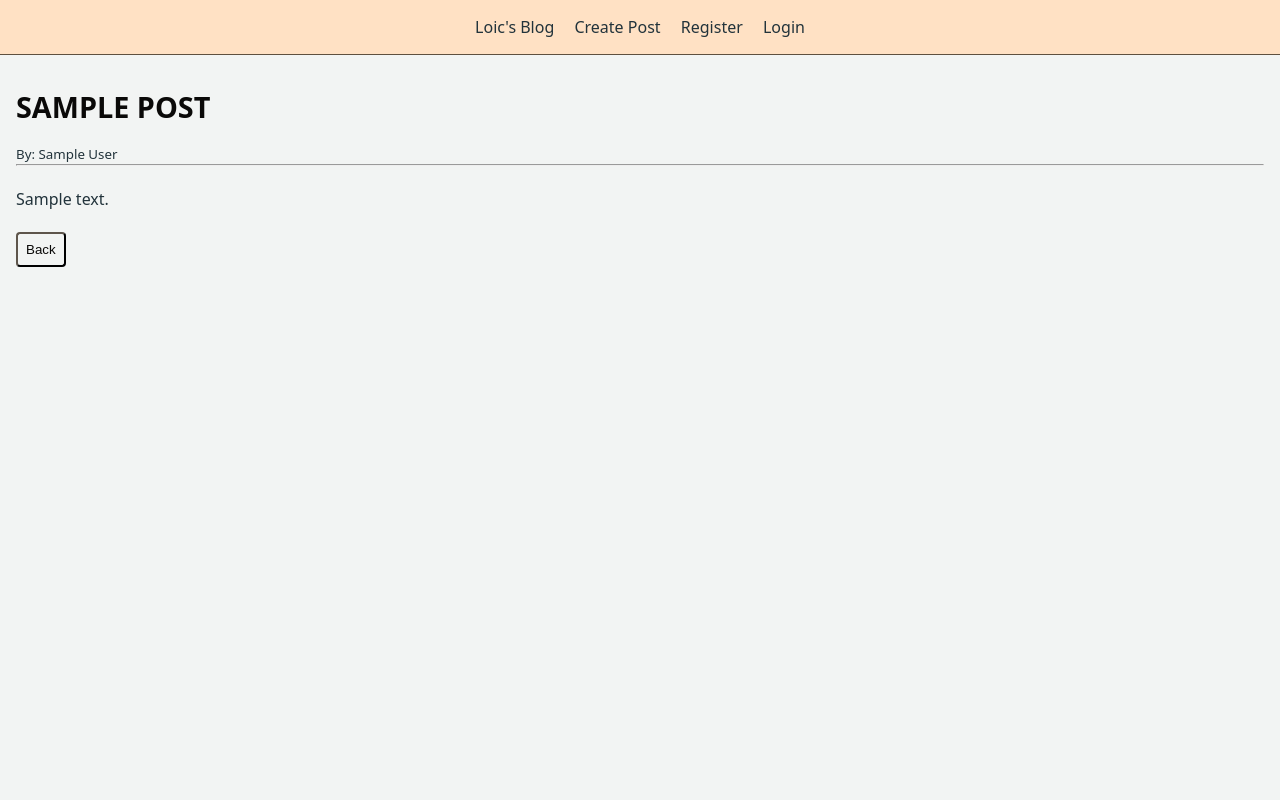
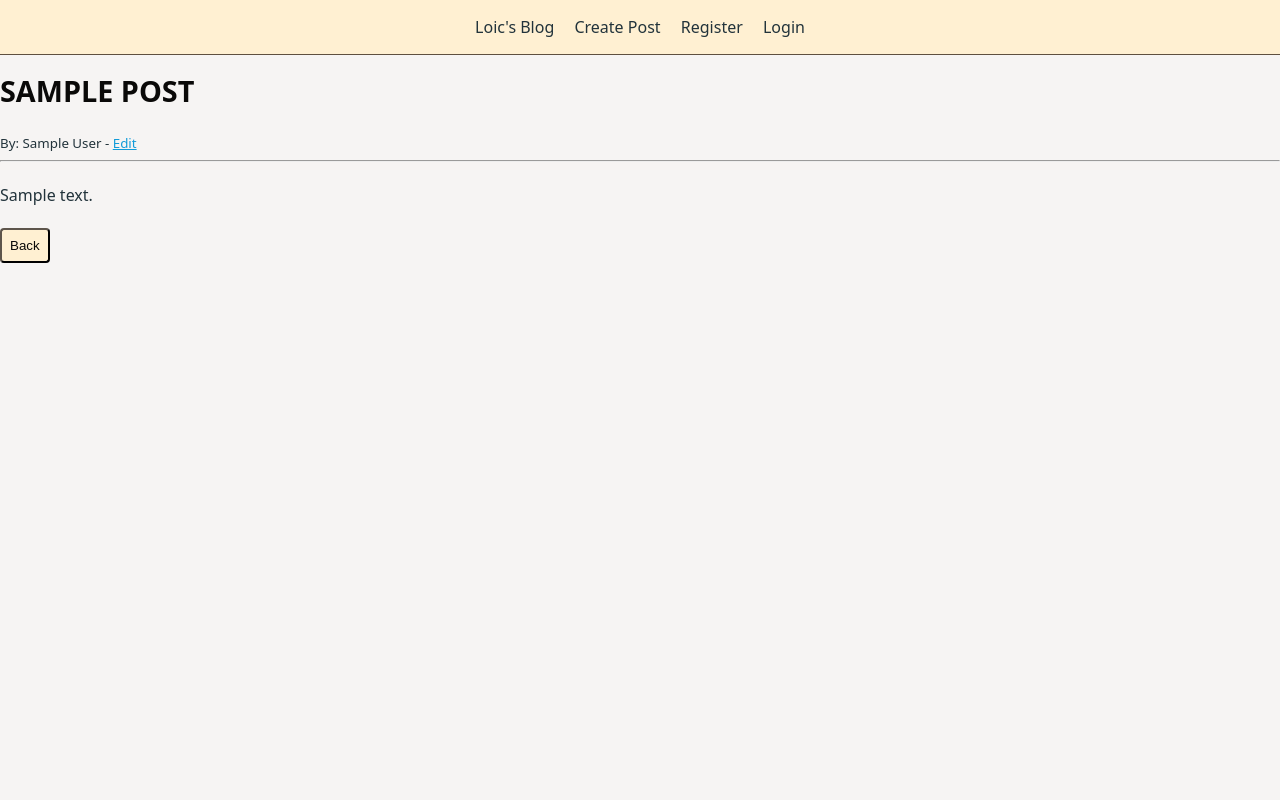
Before and after one commit to skydread1/blog, a Django app: page /post/1 in a window 1280 px wide. Run offline with Django 4.2, Linux system fonts and the light colour scheme; tables that the repository leaves empty hold one stand-in row (values such as "Sample post").

Commit message:
Add edit_post url, template, view and styling

```diff
--- a/loicblog/blog/static/blog/style.css
+++ b/loicblog/blog/static/blog/style.css
@@ -5,8 +5,8 @@
     --link-primary-color: #129bd8;
     --pulse-animation: pulse 2s cubic-bezier(0.4, 0, 0.6, 1) infinite;
 
-    --bg-primary-color: #F2F4F3;
-    --bg-secondary-color: #FFE1C4;
+    --bg-primary-color: #F6F4F3;
+    --bg-secondary-color: #fff0d2;
 
     --text-primary-color: #0A0908;
     --text-secondary-color: #22333B;
@@ -51,6 +51,8 @@ section,
 footer {
     margin: auto;
 }
+
+
 
 h1, h2, h3, h4, h5, h6 {
     padding-bottom: 1rem;
@@ -139,8 +141,9 @@ li a {
 }
 
 button {
+    cursor: pointer;
     padding: 0.5rem;
-    background-color: var(--bg-primary-color);
+    background-color: var(--bg-secondary-color);
     border-radius: 0.25rem;
     border-width: 2px;
     border-color: var(--text-primary-color);
@@ -285,10 +288,3 @@ nav a:hover {
 .active {
     color: var(--active-primary-color);
 }
-
-/* Page - all pages */
-
-section {
-    display: block;
-    margin: 1rem;
-}
--- a/loicblog/blog/templates/home.html
+++ b/loicblog/blog/templates/home.html
@@ -7,7 +7,10 @@
 
 {% for post in object_list %}
     <li><a href="{% url 'post_details' post.pk %}">{{ post.title}}</a>
-         - {{ post.author.first_name }} {{ post.author.last_name }}
+        - {{ post.author.first_name }} {{ post.author.last_name }} -
+        <small>
+            <a href="{% url 'edit_post' post.pk %}">Edit</a>
+        </small>
         <br />
         {{ post.body }}
     </li>
--- a/loicblog/blog/templates/post_details.html
+++ b/loicblog/blog/templates/post_details.html
@@ -8,7 +8,10 @@
 {% block content %}
 
 <h1>{{ post.title }}</h1>
-<small>By: {{ post.author.first_name }} {{ post.author.last_name }}</small>
+<small>
+    By: {{ post.author.first_name }} {{ post.author.last_name }} -
+     <a href="{% url 'edit_post' post.pk %}">Edit</a>
+</small>
 <hr>
 <br />
 {{ post.body }}
--- a/loicblog/blog/urls.py
+++ b/loicblog/blog/urls.py
@@ -1,9 +1,10 @@
 from django.urls import path
-from .views import HomeView, PostDetailsView, CreatePostView
+from .views import HomeView, PostDetailsView, CreatePostView, EditPostView
 
 ## map URLs to class-based views
 urlpatterns = [
     path('', HomeView.as_view(), name='home'),
     path('post/<int:pk>', PostDetailsView.as_view(), name='post_details'),
-    path('create_post/', CreatePostView.as_view(), name='create_post'),
+    path('post/create', CreatePostView.as_view(), name='create_post'),
+    path('post/edit/<int:pk>', EditPostView.as_view(), name='edit_post'),
 ]
--- a/loicblog/blog/views.py
+++ b/loicblog/blog/views.py
@@ -1,7 +1,7 @@
 from django.shortcuts import render
-from django.views.generic import ListView, DetailView, CreateView
+from django.views.generic import ListView, DetailView, CreateView, UpdateView
 from .models import Post
-from .forms import PostForm
+from .forms import CreatePostForm, EditPostForm
 
 ## Class-Based Views (CBVs)
 
@@ -15,5 +15,10 @@ class PostDetailsView(DetailView):
 
 class CreatePostView(CreateView):
     model = Post
-    form_class = PostForm
+    form_class = CreatePostForm
     template_name = 'create_post.html'
+
+class EditPostView(UpdateView):
+    model = Post
+    form_class = EditPostForm
+    template_name = 'edit_post.html'
```
Also changed, not shown: loicblog/blog/forms.py (+10 -1 lines), loicblog/blog/templates/edit_post.html (added, +19 -0 lines).
